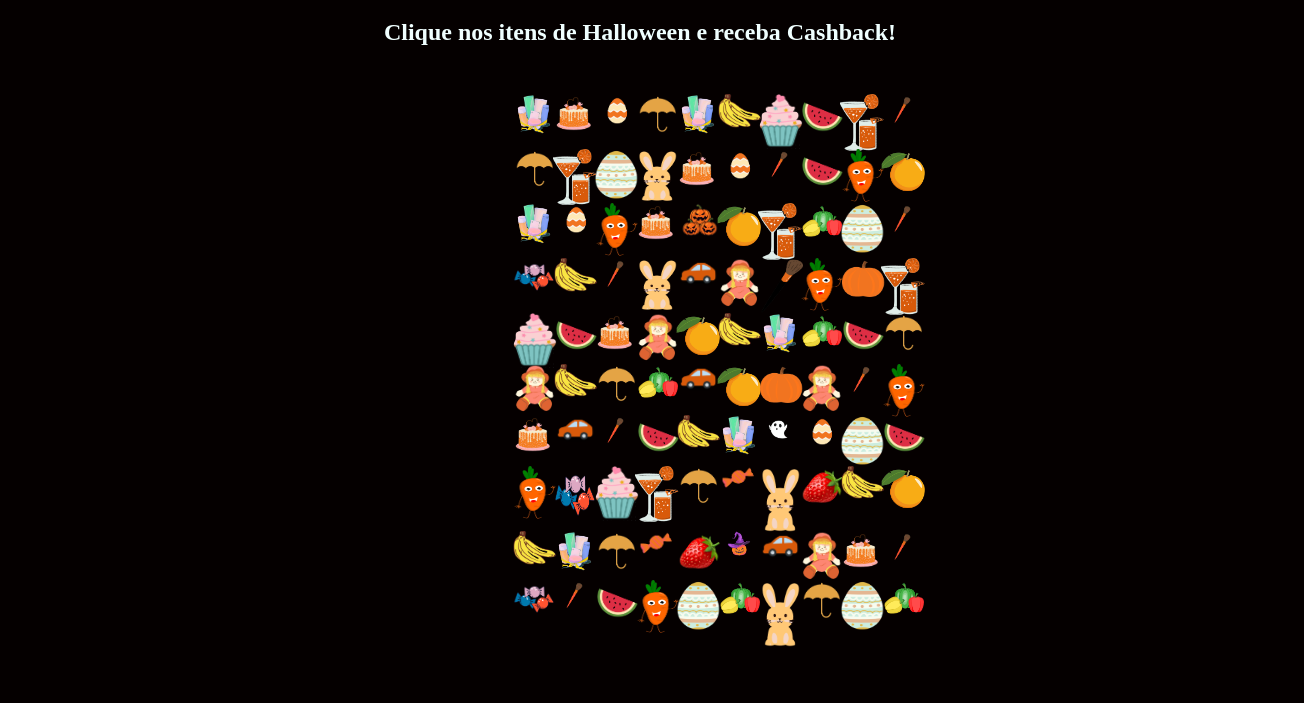
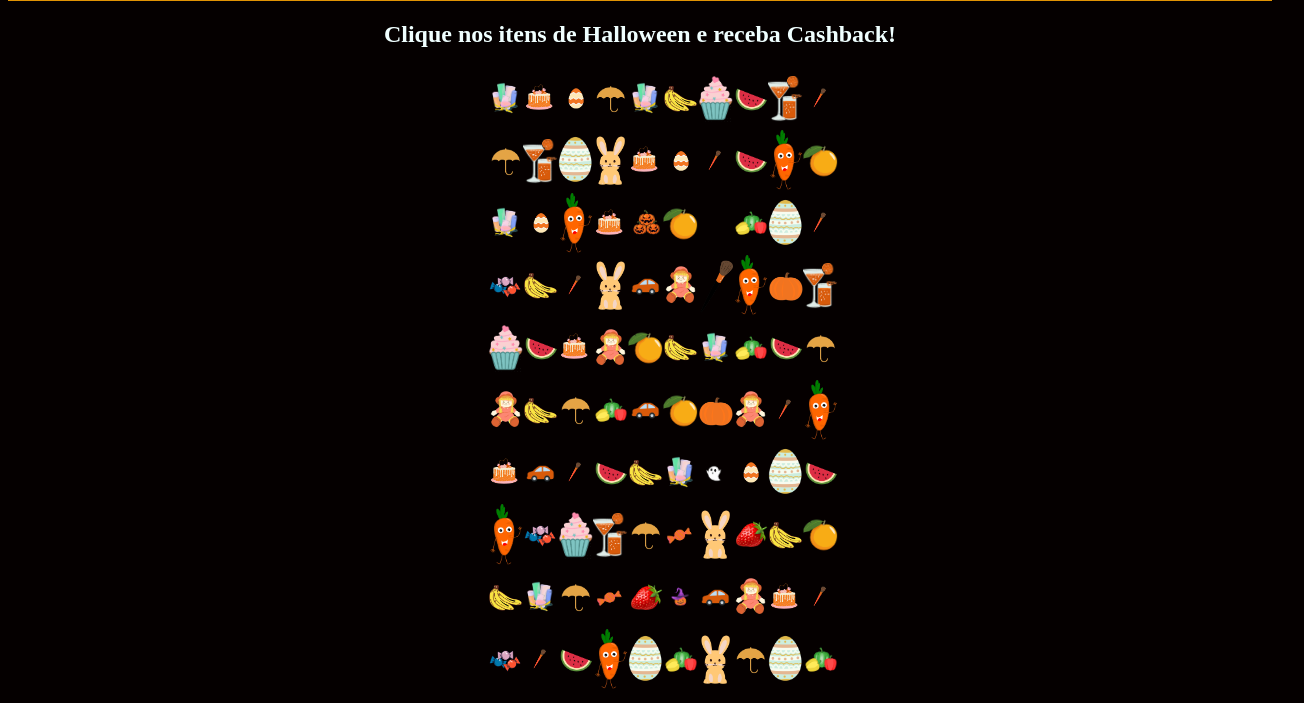
Before and after one commit to rafa-simoes22/onde-esta-minha-vida-emocional, a website: page interface.html in a window 1280 px wide. Shown: the part 97-800 px from the top of the page, 1304 px wide, since content can reach past the window. Drawn offline with Linux system fonts and the light colour scheme.

Commit message:
ajustes na pagina principal

```diff
--- a/interface.html
+++ b/interface.html
@@ -8,180 +8,163 @@
         body {
             background-color: rgb(5, 0, 0);
         }
-        .prateleiras{
-            width: 150px;
-            display: grid;
-            grid-template-columns: 1fr 1fr 1fr 1fr 1fr 1fr 1fr 1fr 1fr 1fr ;
-            margin-left: 40%;
-        }
-        img {
-            width: 45px;
-            margin: -2px;
-        }
         .titulo {
-            margin-top: -21px;
-            margin-left: -10px;
-            margin-right: -10px;
             height: 90px;
             background-color: rgba(228, 150, 5, 0.986);
+            display: flex;
+            justify-content: space-between;
         }
-        #morcegos {
-            margin-top: -60px;
-            margin-left: 2%;
+        .morcegos {
             height: 95%;
-            width: 150px;
-            display: grid;
-            grid-template-columns: 1fr 1fr;
-        }
-        #morcegos2 {
-            margin-top: -85px;
-            margin-left: 90%;
-            height: 95%;
-            width: 150px;
-            display: grid;
-            grid-template-columns: 1fr 1fr;
+            width: 10%;
         }
         h1 {
             text-align: center;
         }
-        .tamanho {
-            height: 55px;
+        h2 {
+            text-align: center;
+            color: azure;
         }
-        h2 {
-            margin-top: 2%;
-            margin-bottom: 4%;
-            color: azure;
-            text-align: center;
+        .prateleiras {
+            display: grid;
+            grid-template-columns: repeat(10, minmax(35px, 1fr)); /* Use minmax para limitar a largura */
+            grid-template-rows: repeat(10, minmax(35px, 1fr)); /* Use minmax para limitar a altura */
+            max-width: 200px; /* Define a largura máxima da prateleira */
+            /*border: solid red;*/
+            margin-left: 38%;
+        }
+        figure {
+            /*border: 1px solid green;*/
+            display: flex;
+            justify-content: center;
+            align-items: center;
+            margin: 0; /* Remove as margens padrão do elemento figure */
+        }
+        img {
+            max-width: 100%; /* Ajusta a largura máxima da imagem para o seu contêiner pai */
+            max-height: 100%; /* Ajusta a altura máxima da imagem para o seu contêiner pai */
         }
     </style>
 </head>
 <body>
     <div class="titulo">
+        <img class="morcegos" src="/assets/imagens/morcegos.png">
         <h1>Halloween</h1>
-        <img id="morcegos" src="/assets/imagens/morcegos.png">
-        <img id="morcegos2" src="/assets/imagens/morcegos.png">
+        <img class="morcegos" src="/assets/imagens/morcegos.png">
     </div>
     <h2>Clique nos itens de Halloween e receba Cashback!</h2>
     <div class="prateleiras">
-        <!--fileira1-->
-        <img src="/assets/imagens/produtos.png">
-        <img src="/assets/imagens/bolo.png">
-        <img src="/assets/imagens/pascoa.png">
-        <img src="/assets/imagens/guarda_chuva.png">
-        <img src="/assets/imagens/produtos.png">
-        <img src="/assets/imagens/banana.png">
-        <img class="tamanho"src="/assets/imagens/bolinho_rosa.png">
-        <img src="/assets/imagens/melancia.png">
-        <img src="/assets/imagens/bebida.png">
-        <img src="/assets/imagens/pincel.png">
-
-        <!--fileira2-->
-        <img src="/assets/imagens/guarda_chuva.png">
-        <img src="/assets/imagens/bebida.png">
-        <img class="tamanho" src="assets\imagens\ovo_pascoa.png">
-        <img class="tamanho" src="assets\imagens\coelhinho.png">
-        <img src="assets\imagens\bolo.png">
-        <img src="assets\imagens\pascoa.png">
-        <img src="assets\imagens\pincel.png">
-        <img src="assets\imagens\melancia.png">
-        <img class="tamanho" src="assets\imagens\cenoura.png">
-        <img src="assets\imagens\laranja.png">
-
-        <!--fileira3-->
-        <img src="assets\imagens\produtos.png">
-        <img src="assets\imagens\pascoa.png">
-        <img class="tamanho" src="assets\imagens\cenoura.png">
-        <img src="assets\imagens\bolo.png">
-        <img src="assets\imagens\3aboboras.png"> <!--abobora-->
-        <img src="assets\imagens\laranja.png">
-        <img src="assets\imagens\bebida.png">
-        <img src="assets\imagens\verduras.png">
-        <img class="tamanho" src="assets\imagens\ovo_pascoa.png">
-        <img src="assets\imagens\pincel.png">
-
-        <!--fileira4-->
-        <img src="assets\imagens\balas.png"> <!--doces-->
-        <img src="assets\imagens\banana.png">
-        <img src="assets\imagens\pincel.png">
-        <img class="tamanho" src="assets\imagens\coelhinho.png">
-        <img src="assets\imagens\carro.png">
-        <img src="assets\imagens\boneca.png">
-        <img class="tamanho" src="assets\imagens\pincel_preto.png">
-        <img class="tamanho" src="assets\imagens\cenoura.png">
-        <img src="assets\imagens\abobora.png"> <!--abobora-->
-        <img src="assets\imagens\bebida.png">
-
-        <!--fileira5-->
-        <img class="tamanho" src="assets\imagens\bolinho_rosa.png">
-        <img src="assets\imagens\melancia.png">
-        <img src="assets\imagens\bolo.png">
-        <img src="assets\imagens\boneca.png">
-        <img src="assets\imagens\laranja.png">
-        <img src="assets\imagens\banana.png">
-        <img src="assets\imagens\produtos.png">
-        <img src="assets\imagens\verduras.png">
-        <img src="assets\imagens\melancia.png">
-        <img src="assets\imagens\guarda_chuva.png">
-
-        <!--fileira6-->
-        <img src="assets\imagens\boneca.png">
-        <img src="assets\imagens\banana.png">
-        <img src="assets\imagens\guarda_chuva.png">
-        <img src="assets\imagens\verduras.png">
-        <img src="assets\imagens\carro.png">
-        <img src="assets\imagens\laranja.png">
-        <img src="assets\imagens\abobora.png"> <!--abobora-->
-        <img src="assets\imagens\boneca.png">
-        <img src="assets\imagens\pincel.png">
-        <img class="tamanho" src="assets\imagens\cenoura.png">
-
-        <!--fileira7-->
-        <img src="assets\imagens\bolo.png">
-        <img src="assets\imagens\carro.png">
-        <img src="assets\imagens\pincel.png">
-        <img src="assets\imagens\melancia.png">
-        <img src="assets\imagens\banana.png">
-        <img src="assets\imagens\produtos.png">
-        <img src="assets\imagens\fantasma.png"> <!-- fantasma -->
-        <img src="assets\imagens\pascoa.png">
-        <img class="tamanho" src="assets\imagens\ovo_pascoa.png">
-        <img src="assets\imagens\melancia.png">
-
-        <!--fileira8-->
-        <img class="tamanho" src="assets\imagens\cenoura.png">
-        <img class="tamanho" src="assets\imagens\balas.png"> <!--doces-->
-        <img class="tamanho" src="assets\imagens\bolinho_rosa.png">
-        <img src="assets\imagens\bebida.png">
-        <img src="assets\imagens\guarda_chuva.png">
-        <img src="assets\imagens\bombom.png"> <!-- doces-->
-        <img src="assets\imagens\coelhinho.png">
-        <img src="assets\imagens\morango.png">
-        <img src="assets\imagens\banana.png">
-        <img src="assets\imagens\laranja.png">
-
-        <!--fileira9-->
-        <img src="assets\imagens\banana.png">
-        <img src="assets\imagens\produtos.png">
-        <img src="assets\imagens\guarda_chuva.png">
-        <img src="assets\imagens\bombom.png"> <!--doces-->
-        <img src="assets\imagens\morango.png">
-        <img src="assets\imagens\abobora_bruxa.png"> <!-- abobora -->
-        <img src="assets\imagens\carro.png">
-        <img src="assets\imagens\boneca.png">
-        <img src="assets\imagens\bolo.png">
-        <img src="assets\imagens\pincel.png">
-
-        <!--fileira10-->
-        <img src="assets\imagens\balas.png">  <!--doces-->
-        <img src="assets\imagens\pincel.png">
-        <img src="assets\imagens\melancia.png">
-        <img class="tamanho" src="assets\imagens\cenoura.png">
-        <img class="tamanho" src="assets\imagens\ovo_pascoa.png">
-        <img src="assets\imagens\verduras.png">
-        <img src="assets\imagens\coelhinho.png">
-        <img src="assets\imagens\guarda_chuva.png">
-        <img class="tamanho" src="assets\imagens\ovo_pascoa.png">
-        <img src="assets\imagens\verduras.png">
+        <!--Fileira-1-->
+        <figure><img class="comum" src="/assets/imagens/produtos.png"></figure>
+        <figure><img class="comum" src="/assets/imagens/bolo.png"></figure>
+        <figure><img class="comum" src="/assets/imagens/pascoa.png"></figure>
+        <figure><img class="comum" src="/assets/imagens/guarda_chuva.png"></figure>
+        <figure><img class="comum" src="/assets/imagens/produtos.png"></figure>
+        <figure><img class="comum" src="/assets/imagens/banana.png"></figure>
+        <figure><img class="comum" src="/assets/imagens/bolinho_rosa.png"></figure>
+        <figure><img class="comum" src="/assets/imagens/melancia.png"></figure>
+        <figure><img class="comum" src="/assets/imagens/bebida.png"></figure>
+        <figure><img class="comum" src="/assets/imagens/pincel.png"></figure>
+        <!--Fileira-2-->
+        <figure><img class="comum" src="/assets/imagens/guarda_chuva.png"></figure>
+        <figure><img class="comum" src="/assets/imagens/bebida.png"></figure>
+        <figure><img class="comum" src="assets\imagens\ovo_pascoa.png"></figure>
+        <figure><img class="comum" src="assets\imagens\coelhinho.png"></figure>
+        <figure><img class="comum" src="assets\imagens\bolo.png"></figure>
+        <figure><img class="comum" src="assets\imagens\pascoa.png"></figure>
+        <figure><img class="comum" src="assets\imagens\pincel.png"></figure>
+        <figure><img class="comum" src="assets\imagens\melancia.png"></figure>
+        <figure><img class="comum" src="assets\imagens\cenoura.png"></figure>
+        <figure><img class="comum" src="assets\imagens\laranja.png"></figure>
+        <!--Fileira-3-->
+        <figure><img class="comum" src="assets\imagens\produtos.png"></figure>
+        <figure><img class="comum" src="assets\imagens\pascoa.png"></figure>
+        <figure><img class="comum" src="assets\imagens\cenoura.png"></figure>
+        <figure><img class="comum" src="assets\imagens\bolo.png"></figure>
+        <figure><img class="pontos" src="assets\imagens\3aboboras.png"></figure><!--abobora-->
+        <figure><img class="comum" src="assets\imagens\laranja.png"></figure>
+        <figure><img class="comum" rc="assets\imagens\bebida.png"></figure>
+        <figure><img class="comum" src="assets\imagens\verduras.png"></figure>
+        <figure><img class="comum" src="assets\imagens\ovo_pascoa.png"></figure>
+        <figure><img class="comum" src="assets\imagens\pincel.png"></figure>
+        <!--Fileira-4-->
+        <figure><img class="pontos" src="assets\imagens\balas.png"></figure><!--balas-->
+        <figure><img class="comum" src="assets\imagens\banana.png"></figure>
+        <figure><img class="comum" src="assets\imagens\pincel.png"></figure>
+        <figure><img class="comum" src="assets\imagens\coelhinho.png"></figure>
+        <figure><img class="comum" src="assets\imagens\carro.png"></figure>
+        <figure><img class="comum" src="assets\imagens\boneca.png"></figure>
+        <figure><img class="comum" src="assets\imagens\pincel_preto.png"></figure>
+        <figure><img class="comum" src="assets\imagens\cenoura.png"></figure>
+        <figure><img class="pontos" src="assets\imagens\abobora.png"></figure><!--abobora-->
+        <figure><img class="comum" src="assets\imagens\bebida.png"></figure>
+        <!--Fileira-5-->
+        <figure><img class="comum" src="assets\imagens\bolinho_rosa.png"></figure>
+        <figure><img class="comum" src="assets\imagens\melancia.png"></figure>
+        <figure><img class="comum" src="assets\imagens\bolo.png"></figure>
+        <figure><img class="comum" src="assets\imagens\boneca.png"></figure>
+        <figure><img class="comum" src="assets\imagens\laranja.png"></figure>
+        <figure><img class="comum" src="assets\imagens\banana.png"></figure>
+        <figure><img class="comum" src="assets\imagens\produtos.png"></figure>
+        <figure><img class="comum" src="assets\imagens\verduras.png"></figure>
+        <figure><img class="comum" src="assets\imagens\melancia.png"></figure>
+        <figure><img class="comum" src="assets\imagens\guarda_chuva.png"></figure>
+        <!--Fileira-6-->
+        <figure><img class="comum" src="assets\imagens\boneca.png"></figure>
+        <figure><img class="comum" src="assets\imagens\banana.png"></figure>
+        <figure><img class="comum" src="assets\imagens\guarda_chuva.png"></figure>
+        <figure><img class="comum" src="assets\imagens\verduras.png"></figure>
+        <figure><img class="comum" src="assets\imagens\carro.png"></figure>
+        <figure><img class="comum" src="assets\imagens\laranja.png"></figure>
+        <figure><img class="pontos" src="assets\imagens\abobora.png"></figure><!--abobora-->
+        <figure><img class="comum" src="assets\imagens\boneca.png"></figure>
+        <figure><img class="comum" src="assets\imagens\pincel.png"></figure>
+        <figure><img class="comum" src="assets\imagens\cenoura.png"></figure>
+        <!--Fileira-7-->
+        <figure><img class="comum" src="assets\imagens\bolo.png"></figure>
+        <figure><img class="comum" src="assets\imagens\carro.png"></figure>
+        <figure><img class="comum" src="assets\imagens\pincel.png"></figure>
+        <figure><img class="comum" src="assets\imagens\melancia.png"></figure>
+        <figure><img class="comum" src="assets\imagens\banana.png"></figure>
+        <figure><img class="comum" src="assets\imagens\produtos.png"></figure>
+        <figure><img class="pontos" src="assets\imagens\fantasma.png"></figure><!--fantasma-->
+        <figure><img class="comum" src="assets\imagens\pascoa.png"></figure>
+        <figure><img class="comum" src="assets\imagens\ovo_pascoa.png"></figure>
+        <figure><img class="comum" src="assets\imagens\melancia.png"></figure>
+        <!--Fileira-8-->
+        <figure><img class="comum" src="assets\imagens\cenoura.png"></figure>
+        <figure><img class="pontos" src="assets\imagens\balas.png"></figure><!--balas-->
+        <figure><img class="comum" src="assets\imagens\bolinho_rosa.png"></figure>
+        <figure><img class="comum" src="assets\imagens\bebida.png"></figure>
+        <figure><img class="comum" src="assets\imagens\guarda_chuva.png"></figure>
+        <figure><img class="pontos" src="assets\imagens\bombom.png"></figure><!--bomboms-->
+        <figure><img class="comum" src="assets\imagens\coelhinho.png"></figure>
+        <figure><img class="comum" src="assets\imagens\morango.png"></figure>
+        <figure><img class="comum" src="assets\imagens\banana.png"></figure>
+        <figure><img class="comum" src="assets\imagens\laranja.png"></figure>
+        <!--Fileira-9-->
+        <figure><img class="comum" src="assets\imagens\banana.png"></figure>
+        <figure><img class="comum" src="assets\imagens\produtos.png"></figure>
+        <figure><img class="comum" src="assets\imagens\guarda_chuva.png"></figure>
+        <figure><img class="pontos" src="assets\imagens\bombom.png"></figure><!--bomboms-->
+        <figure><img class="comum" src="assets\imagens\morango.png"></figure>
+        <figure><img class="pontos" src="assets\imagens\abobora_bruxa.png"></figure><!--abobora-->
+        <figure><img class="comum" src="assets\imagens\carro.png"></figure>
+        <figure><img class="comum" src="assets\imagens\boneca.png"></figure>
+        <figure><img class="comum" src="assets\imagens\bolo.png"></figure>
+        <figure><img class="comum" src="assets\imagens\pincel.png"></figure>
+        <!--Fileira-10-->
+        <figure><img class="pontos" src="assets\imagens\balas.png"></figure><!--balas-->
+        <figure><img class="comum" src="assets\imagens\pincel.png"></figure>
+        <figure><img class="comum" src="assets\imagens\melancia.png"></figure>
+        <figure><img class="comum" src="assets\imagens\cenoura.png"></figure>
+        <figure><img class="comum" src="assets\imagens\ovo_pascoa.png"></figure>
+        <figure><img class="comum" src="assets\imagens\verduras.png"></figure>
+        <figure><img class="comum" src="assets\imagens\coelhinho.png"></figure>
+        <figure><img class="comum" src="assets\imagens\guarda_chuva.png"></figure>
+        <figure><img class="comum" src="assets\imagens\ovo_pascoa.png"></figure>
+        <figure><img class="comum" src="assets\imagens\verduras.png"></figure>
     </div>
 </body>
+<script></script>
 </html>
```
